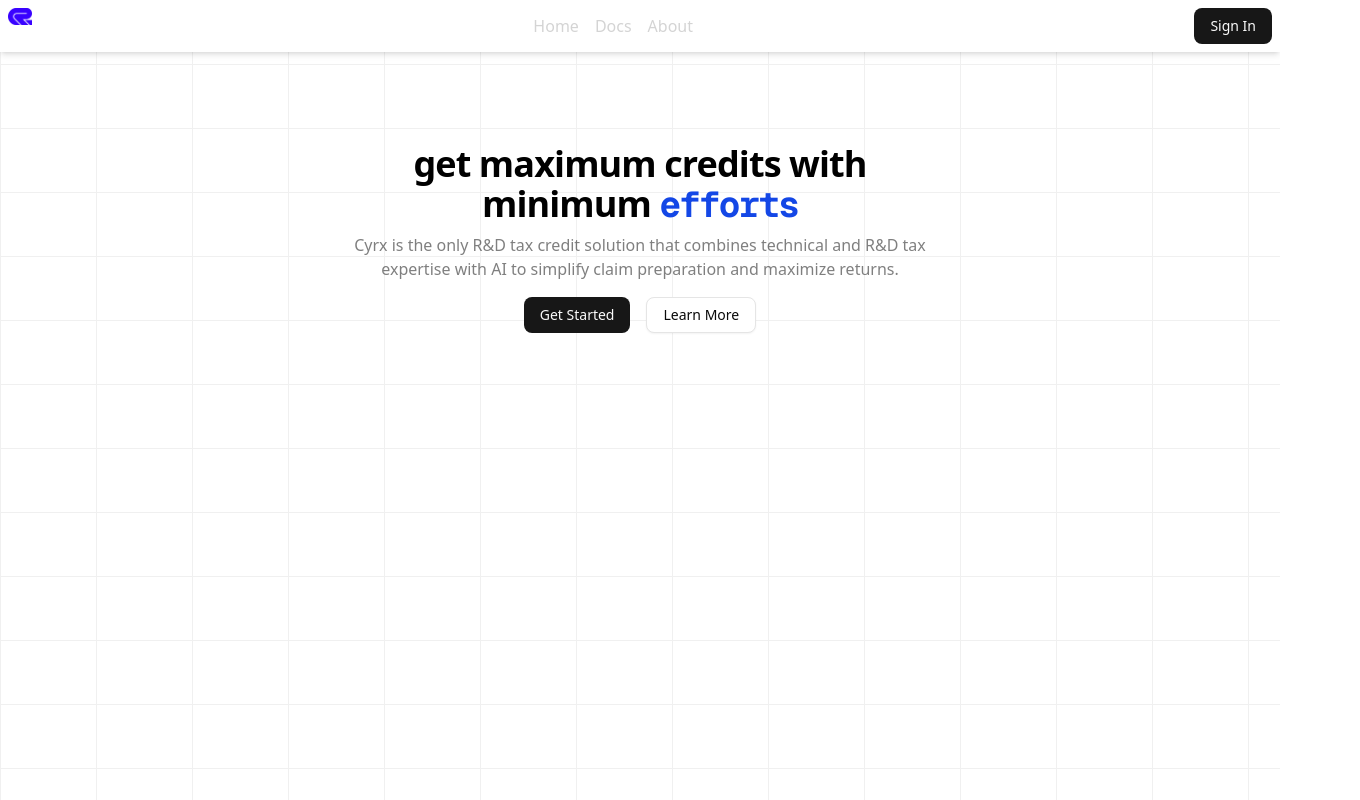
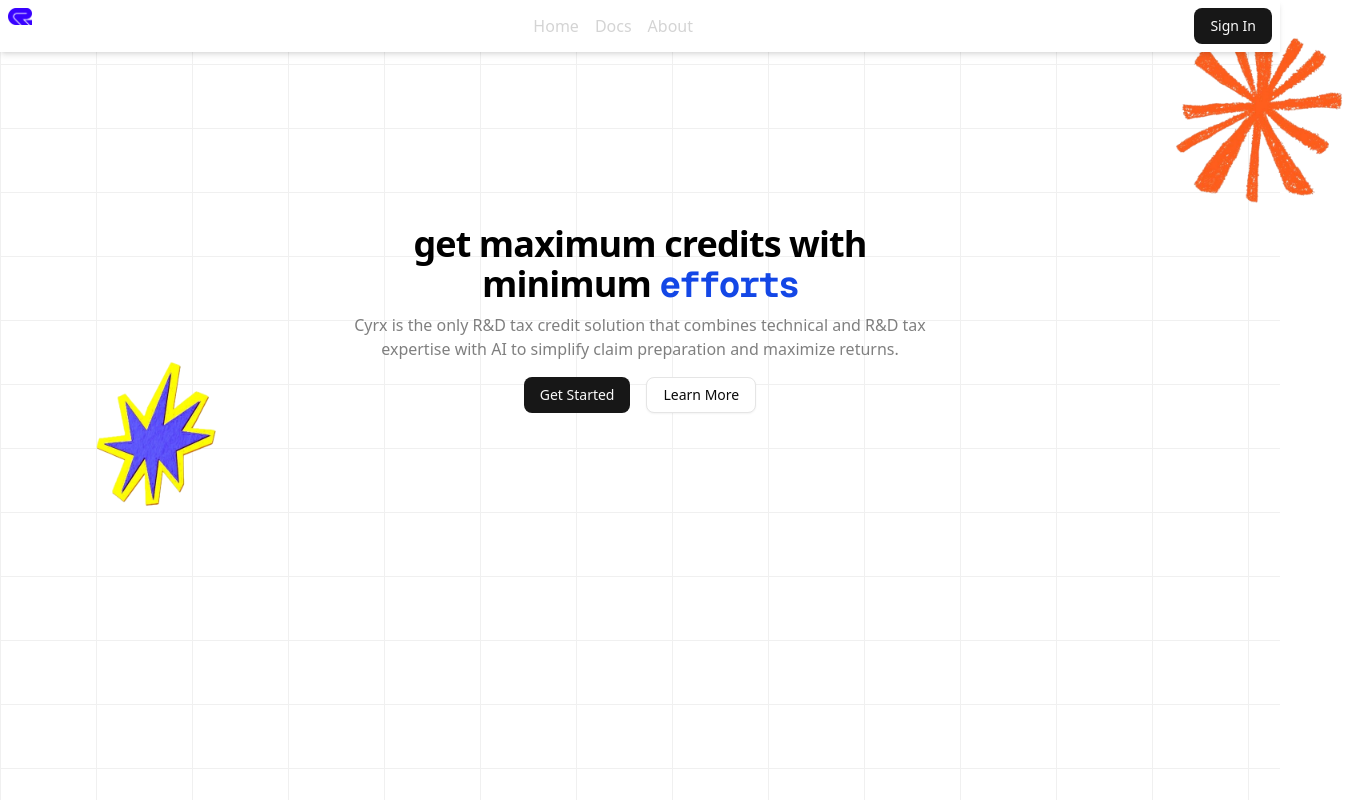
Before and after one commit to SANTOSH069/r-d-credits, a Next.js app: page / in a window 1280 px wide. Shown: the whole page, 1360 px wide, since content can reach past the window. Built offline with nearby package versions, Linux system fonts and the light colour scheme.

Commit message:
Just added few Illustrations

```diff
--- a/app/components/HerSec.tsx
+++ b/app/components/HerSec.tsx
@@ -1,8 +1,14 @@
 import { Button } from '@/components/ui/button'
+import BlueStar from "@/public/BlueStar.png";
+import OrangeStarBg from "@/public/OrangeStarBg.png"
+import Image from 'next/image';
 
 const HerSec = () => {
   return (
-    <div className='flex flex-col items-center align-middle text-center justify-center mx-auto py-36'>
+    <div className='flex flex-col items-center align-middle text-center justify-center mx-auto py-6 relative'>
+        <Image src={BlueStar} width={200} height={200} alt='BlueStar' className='-bottom-80 -left-120 relative'/>
+        <Image src={OrangeStarBg} width={200} height={200} alt='OrangeStar' className='top-3 -right-20 absolute'/>
+
         <div className='flex items-center flex-col lg:font-6xl text-black max-w-4xl mx-auto'>
             <div className='scroll-m-20 text-center text-4xl font-bold tracking-tight text-balance'>
                 get maximum credits with
--- a/app/components/Navbar.tsx
+++ b/app/components/Navbar.tsx
@@ -5,9 +5,11 @@
 import { Button } from '@/components/ui/button'
 const Navbar = () => {
   return (
-    <div className='h-auto w-full  bg-white flex justify-between shadow-md p-2 top-0 '>
+    <div className='h-auto w-full  bg-white flex justify-between shadow-md p-2 top-0 z-50 '>
       <div className='relative '>
+        <Link href={`/`}>
         <Image src={DefLogo} width={24} height={24} alt='Company Logo'/>
+        </Link>
       </div>
       <div className='flex flex-row items-center gap-2 font-medium '>
         <ul className='flex flex-row gap-4 '>
```
Also changed, not shown: public/BlueStar.png (added), public/OrangeStarBg.png (added).
